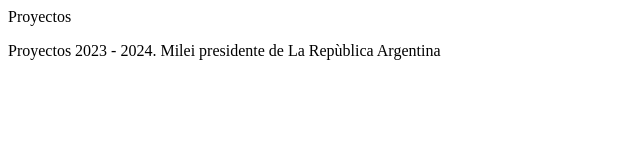
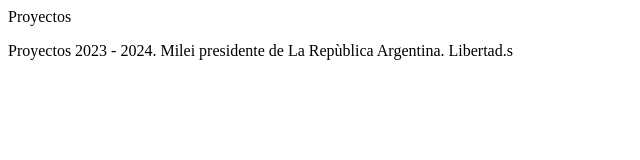
Before and after one commit to LucasAVZ/proyectocursoprework, a plain HTML site: page index.html in a window 1280 px wide. Shown: the full height of the page, 0-640 px from the left. Drawn offline with Linux system fonts and the light colour scheme.

Commit message:
Nuevo detalle

```diff
--- a/index.html
+++ b/index.html
@@ -8,7 +8,9 @@
 Proyectos
 <body>
     <p>
-        Proyectos 2023 - 2024. Milei presidente de La Repùblica Argentina
+        Proyectos 2023 - 2024. Milei presidente de La Repùblica Argentina. Libertad.s
+
+
     </p>
 </body>
 </html>
```
